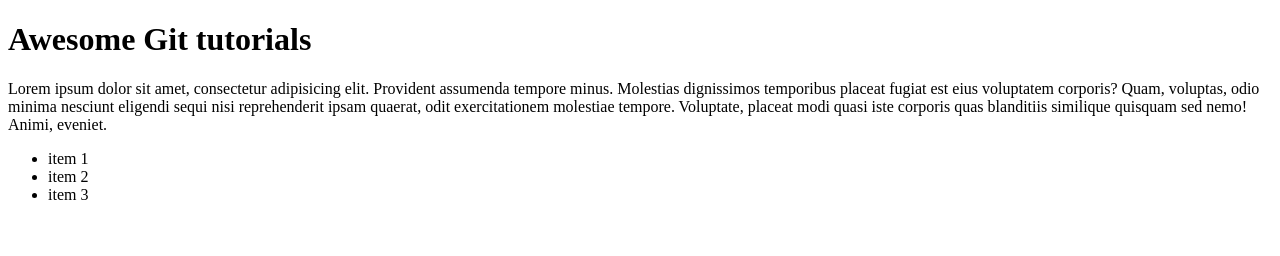
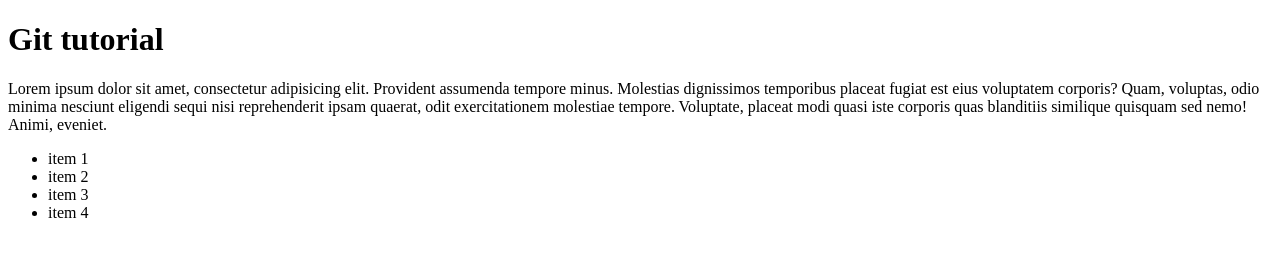
Before and after one commit to najimali/git-cheat-sheets, a plain HTML site: page index.html in a window 1280 px wide. Drawn offline with Linux system fonts and the light colour scheme.

Commit message:
added list item

```diff
--- a/index.html
+++ b/index.html
@@ -6,7 +6,7 @@
     <title>Git Tutorial</title>
 </head>
 <body>
-    <h1>Awesome Git tutorials  </h1>
+    <h1>Git tutorial  </h1>
     <p>Lorem ipsum dolor sit amet, consectetur adipisicing elit. Provident assumenda tempore minus. Molestias dignissimos temporibus placeat fugiat est eius voluptatem corporis? Quam, voluptas, odio minima nesciunt eligendi sequi nisi reprehenderit ipsam quaerat, odit exercitationem molestiae tempore. Voluptate, placeat modi quasi iste corporis quas blanditiis similique quisquam sed nemo! Animi, eveniet.
 
     </p>
@@ -14,6 +14,7 @@
         <li>item 1</li>
         <li>item 2</li>
         <li>item 3</li>
+        <li>item 4</li>
     </ul>
 </body>
 </html>
```
